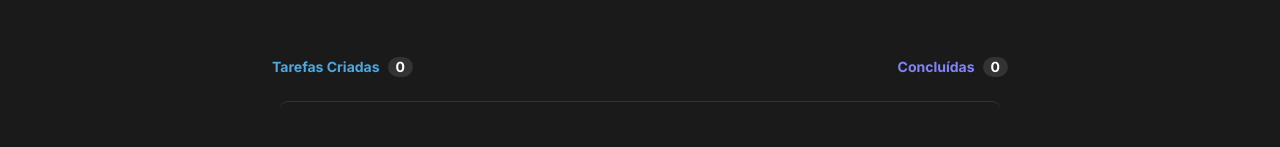
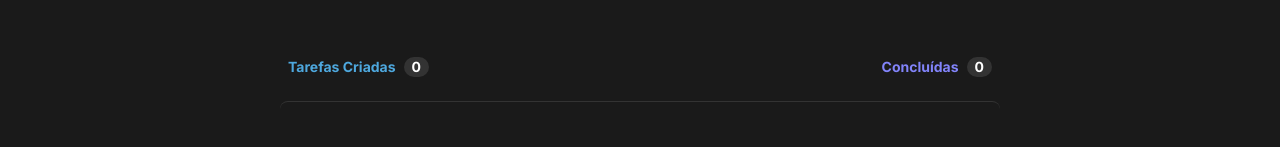
Before and after one commit to Ndrake337/RocketSeat_ToDos_Site, a React (Vite) app: page / in a window 1280 px wide. Shown: the part 231-378 px from the top of the page. Built offline with nearby package versions, Linux system fonts and the light colour scheme.

Commit message:
Finalizada a Aplicação, envio para validação

```diff
--- a/src/components/TaskCount.module.css
+++ b/src/components/TaskCount.module.css
@@ -4,22 +4,17 @@
     justify-content: center;
     padding-top: 5.5rem;
     /* overflow: auto; */
-    position: inherit ;
+    /* position: inherit ; */
 }
 
-.TaskContainer{
-    display: flex;
-    flex-direction: column;
-    align-items: flex-start;
-    justify-content: center;
-}
 .TaskStatus{
     display: flex;
     flex-direction: row;
     justify-content: space-between;
     align-items: flex-end;
-    padding: 0px;
-    gap: 30rem;
+    padding-left: 1rem;
+    padding-right: 1rem;
+    /* gap: 30rem; */
     align-self: stretch;
     width: 46rem;
     font-size: 0.875rem;
```
